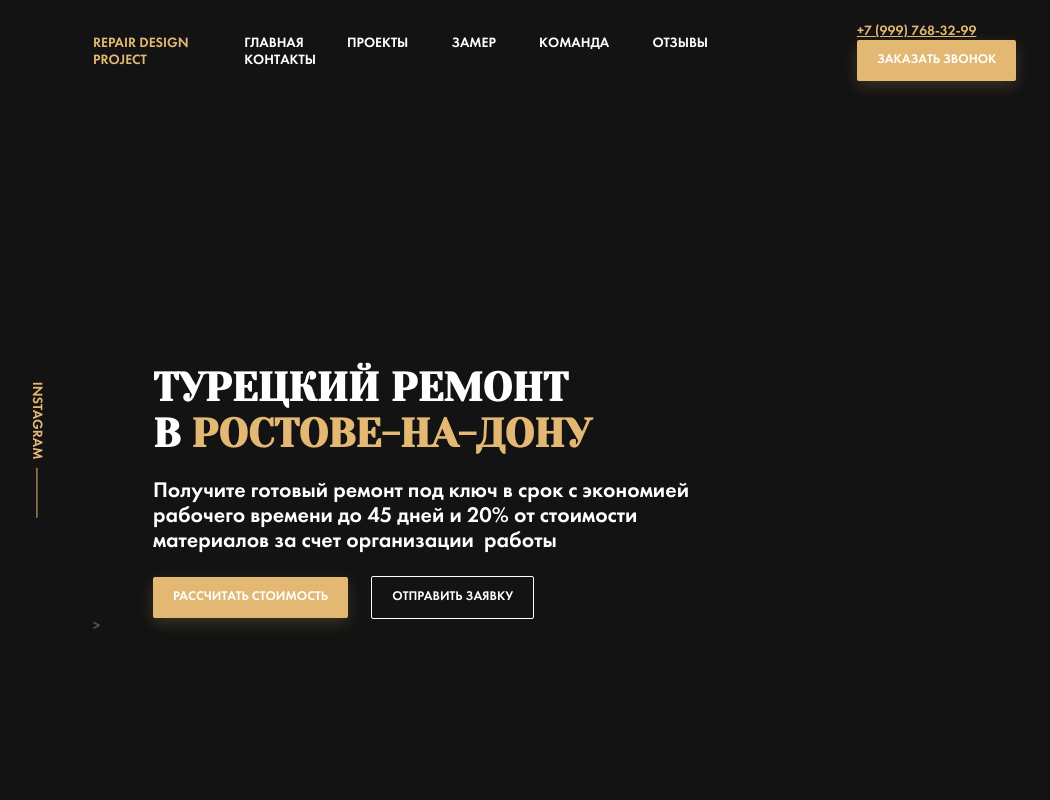
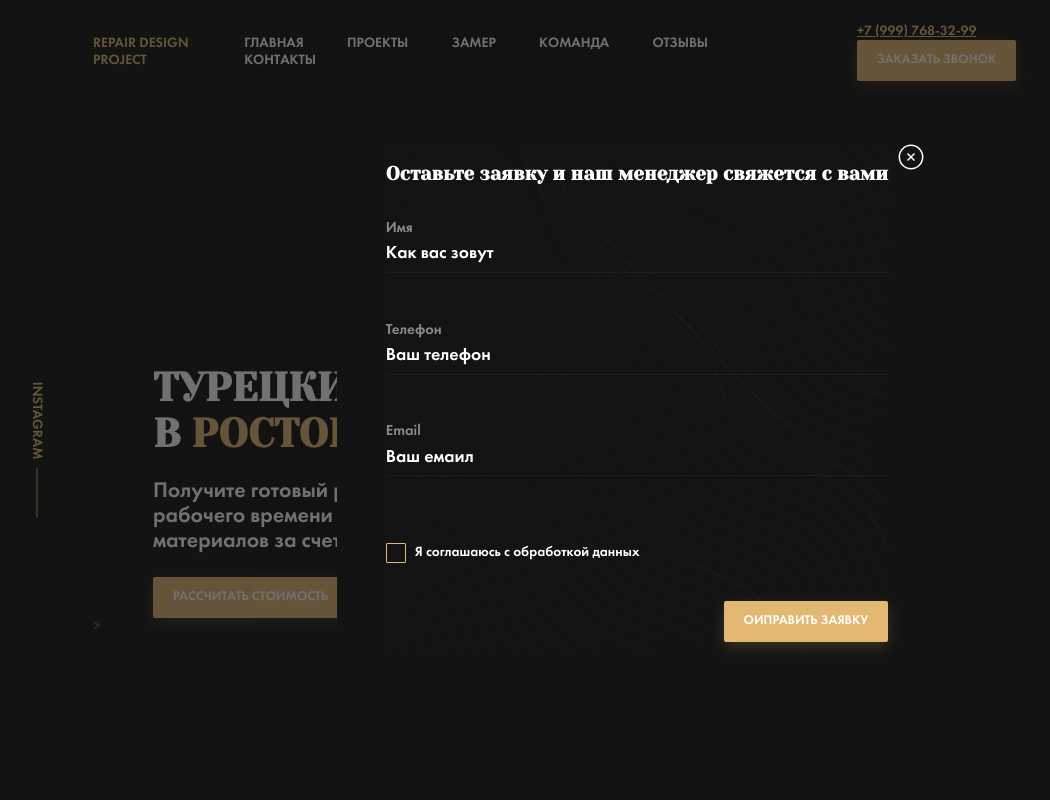
Before and after one commit to Novruzov-123/Workspace, a website: page index.html in a window 1280 px wide. Shown: the top 800 px of the page, without its empty margins (3-1053 px from the left). Drawn offline with Linux system fonts and the light colour scheme; files whose address does not match are found by name.

Commit message:
feat:modal block

```diff
--- a/index.html
+++ b/index.html
@@ -280,6 +280,25 @@
             </div>
         </section>
     </main>
-
+    <div class="modal">
+        <div class="modal__dialog">
+            <button class="modal__close"></button>
+            <h3 class="modal__title">Оставьте заявку и наш менеджер свяжется с вами </h3>
+            <form action="#" class="form modal__form">
+                <label for="user-name" class="label form__label label--light">Имя</label>
+                <input type="name" class="input form__input modal__input" id="user-name" placeholder="Как вас зовут">
+                <label for="user-phone" class="label form__label label--light">Телефон</label>
+                <input type="phone" class="input form__input modal__input" id="user-phone" placeholder="Ваш телефон">
+                <label for="user-email" class="label form__label label--light">Email</label>
+                <input type="email" class="input form__input modal__input" id="user-email" placeholder="Ваш емаил">
+                <div class="policy modal__policy">
+                    <input type="checkbox" name="police-checkbox" id="policy-checkbox" class="policy__checkbox" checked>
+                    <label for="policy-checkbox" class="policy__label">Я соглашаюсь с обработкой данных</label>
+                </div>
+                <button class="button button--primary modal__button">Оиправить заявку</button> <!-- /.button button--primary modal__button -->
+            </form>
+        <!-- /.modal_dialog -->
+    </div>
+    <!-- /.modal -->
 </body>
 </html>
--- a/sass/_interface.sass
+++ b/sass/_interface.sass
@@ -15,3 +15,35 @@
     border: 1px solid $light
     background-color: transparent
     color: $light
+.label
+  font-size: 1.07rem
+  &--light
+    color: rgba($light, 0.5)
+.input
+    background-color: transparent
+    border: none
+    border-bottom: 1px solid rgba(54, 54, 54, 0.3)
+    font-size: 1.285rem
+    color: $light
+    padding: 0.5rem 0
+    &::placeholder
+      color: $light
+.policy
+  &__checkbox
+    opacity: 0
+    visibility: hidden
+    &::checked +
+      .policy__label
+        &::before
+          background: $primary url('../img/check.svg') no-repeat center / 0.8rem
+  &__label
+    display: flex
+    align-items: center
+    &::before
+      content: ''
+      width: 18px
+      height: 18px
+      border: 1px solid $primary
+      border-radius: 1px
+      cursor: pointer
+      margin-right: 0.64rem
--- a/sass/style.sass
+++ b/sass/style.sass
@@ -9,5 +9,6 @@
 @import 'templates/control'
 @import 'templates/types'
 @import 'templates/design'
+@import 'templates/modal'
 
 @import 'media'
--- /dev/null
+++ b/sass/templates/_modal.sass
@@ -0,0 +1,46 @@
+.modal
+  position: fixed
+  z-index: 10
+  top:
+  bottom: 0
+  left: 0
+  right: 0
+  width: 100%
+  height: 100%
+  background-color: rgba($dark , 0.6)
+  display: flex
+  align-items: center
+  justify-content: center
+  &__dialog
+    position: relative
+    background: $dark url('../img/bglines.svg') no-repeat center
+    max-width: 36.36rem
+    padding: 2.357rem 3.5rem 1.928rem
+    color: $light
+  &__close
+    position: absolute
+    right: 0
+    top: 0
+    width: 28px
+    height: 28px
+    background: transparent url('../img/closesvg.svg') no-repeat center
+    border: none
+    margin: 12px
+    cursor: pointer
+  &__title
+    font-family: 'Yeseva One', cursive
+    font-size: 1.357rem
+    text-align: center
+    margin: 0
+    margin-bottom: 2.428rem
+  &__form
+    display: flex
+    flex-direction: column
+  &__input
+    margin-bottom: 3.482rem
+    &::last-of-type
+      margin-bottom: 1rem
+  &__policy
+    margin-bottom: 2.7rem
+  &__button
+    align-self: flex-end
```
Also changed, not shown: css/style.css, img/bglines.svg (added), img/check.svg (added), img/closesvg.svg (added), sass/templates/_types.sass (line endings or trailing spaces).
